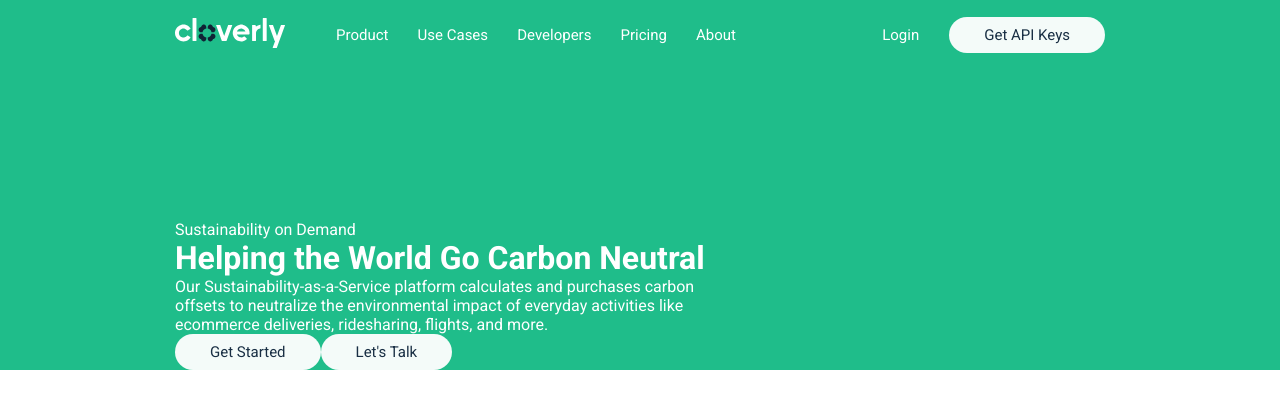
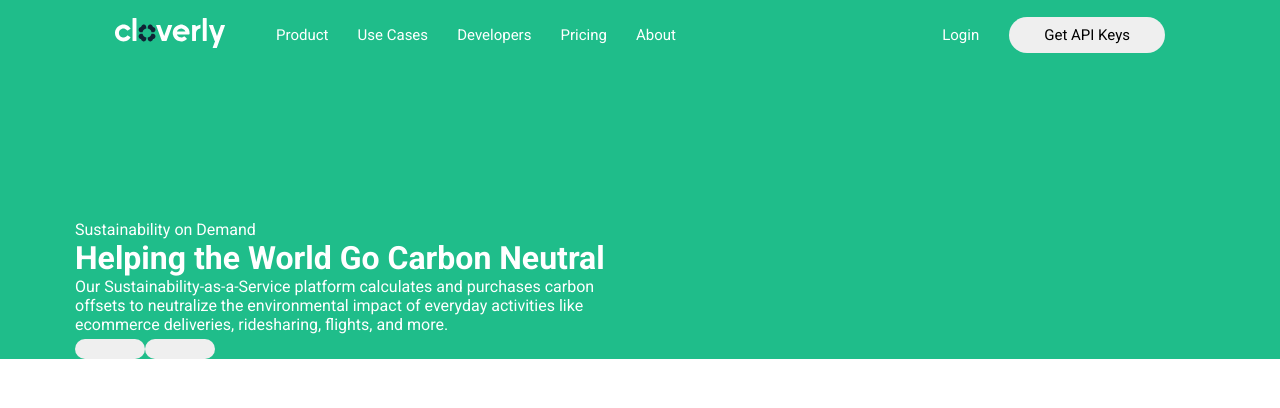
Before and after one commit to alyonavolk/cloverly, a React app: page / in a window 1280 px wide. Built offline with nearby package versions, Linux system fonts and the light colour scheme.

Commit message:
Обновление фона

```diff
--- a/src/components/App/App.js
+++ b/src/components/App/App.js
@@ -5,8 +5,10 @@
 function App() {
   return (
     <div className="app">
-      <Header />
-      <HeaderInfo />
+      <div className='app__header'>
+        <Header />
+        <HeaderInfo />
+      </div>
     </div>
   );
 }
--- a/src/components/App/App.scss
+++ b/src/components/App/App.scss
@@ -1,5 +1,7 @@
 @import '../../style/variables.scss';
 
 .app{
-
+    &__header{
+        background-color: $main-color;
+    }
 }
--- a/src/components/button/button.js
+++ b/src/components/button/button.js
@@ -4,7 +4,7 @@
 
     return(
         <button className='btn'>
-            {props.nameBtn}
+            {props.children}
         </button>
     )
 }
--- a/src/components/button/button.scss
+++ b/src/components/button/button.scss
@@ -3,16 +3,18 @@
 .btn{
     border: none;
     padding: 10px 35px;
-    background: #F4FBF9;
     border-radius: 50px;
     font-family: 'Roboto';
     font-style: normal;
+    text-align: center;
     font-weight: 400;
     font-size: 15px;
     line-height: 16px;
-    text-align: center;
-    color: $dark-color;
-    :hover{
-        color: $main-color;
+    &__header{
+        color: $dark-color;
+        background: #F4FBF9;
+        :hover{
+            color: $main-color;
+        }
     }
 }
--- a/src/components/header/header.js
+++ b/src/components/header/header.js
@@ -21,7 +21,7 @@
             </div>
             <div className='header__registr'>
                 <p><a>Login</a></p>
-                <Button nameBtn='Get API Keys' />
+                <Button className='btn btn__header'>Get API Keys</Button>
             </div>
         </div>
     )
--- a/src/components/header/header.scss
+++ b/src/components/header/header.scss
@@ -1,8 +1,8 @@
 @import '../../style/variables.scss';
 
 .header{
-    background-color: $main-color;
-    padding: 0 175px;
+    max-width: 1050px;
+    margin: auto;
     display: flex;
     justify-content: space-between;
     height: 70px;
--- a/src/components/headerInfo/headerInfo.scss
+++ b/src/components/headerInfo/headerInfo.scss
@@ -1,9 +1,9 @@
 @import '../../style/variables.scss';
 
 .header-info{
-    background-color: $main-color;
-    padding-left: 175px;
     color: $white-text;
+    max-width: 1205px;
+    margin-left: auto;
     .header-info__block{
         display: flex;
         align-items: center;
--- a/src/index.css
+++ /dev/null
@@ -1,13 +0,0 @@
-body {
-  margin: 0;
-  font-family: -apple-system, BlinkMacSystemFont, 'Segoe UI', 'Roboto', 'Oxygen',
-    'Ubuntu', 'Cantarell', 'Fira Sans', 'Droid Sans', 'Helvetica Neue',
-    sans-serif;
-  -webkit-font-smoothing: antialiased;
-  -moz-osx-font-smoothing: grayscale;
-}
-
-code {
-  font-family: source-code-pro, Menlo, Monaco, Consolas, 'Courier New',
-    monospace;
-}
--- a/src/style/style.scss
+++ b/src/style/style.scss
@@ -43,4 +43,11 @@
 body{
     max-width: 1440px;
     margin: auto;
+  -webkit-font-smoothing: antialiased;
+  -moz-osx-font-smoothing: grayscale;
 }
+
+code {
+    font-family: source-code-pro, Menlo, Monaco, Consolas, 'Courier New',
+      monospace;
+}
```
